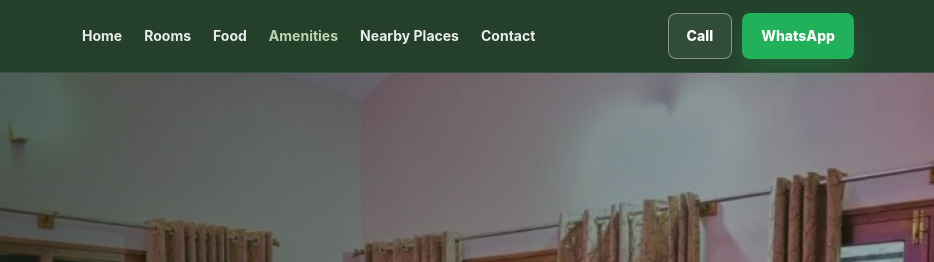
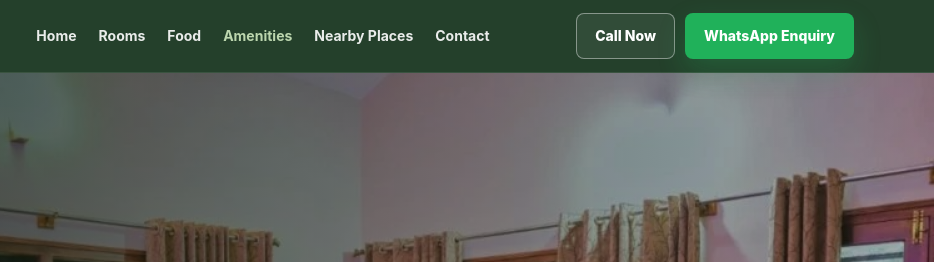
Before and after one commit to mamusthafa/sarithagali, a plain HTML site: page amenities.html in a window 1280 px wide. Shown: the top 262 px of the page, 346-1280 px from the left. Drawn offline with Linux system fonts and the light colour scheme; files whose address does not match are found by name.

Commit message:
Change 'Call' to 'Call Now' and 'WhatsApp' to 'WhatsApp Enquiry'
Updated call-to-action buttons in the header with new text.

```diff
--- a/amenities.html
+++ b/amenities.html
@@ -10,7 +10,7 @@
 
 </head>
 <body>
-  <header class="topbar"><div class="container nav"><a class="brand" href="index.html"><img src="imgi_1_galimale-homestay-white-e1640950955658-104x104.png" alt="Galimale Homestay logo"><span>Galimale Homestay</span></a><button class="nav-toggle" type="button" aria-label="Open navigation menu" aria-expanded="false"><span class="sr-only">Menu</span></button><nav class="navlinks"><a href="index.html">Home</a><a href="rooms.html">Rooms</a><a href="food.html">Food</a><a class="active" href="amenities.html">Amenities</a><a href="places.html">Nearby Places</a><a href="contact.html">Contact</a></nav><div class="nav-actions"><a class="btn btn-outline desktop-only" href="tel:+918861176955">Call</a><a class="btn btn-primary" data-default-whatsapp href="#">WhatsApp</a></div></div></header>
+  <header class="topbar"><div class="container nav"><a class="brand" href="index.html"><img src="imgi_1_galimale-homestay-white-e1640950955658-104x104.png" alt="Galimale Homestay logo"><span>Galimale Homestay</span></a><button class="nav-toggle" type="button" aria-label="Open navigation menu" aria-expanded="false"><span class="sr-only">Menu</span></button><nav class="navlinks"><a href="index.html">Home</a><a href="rooms.html">Rooms</a><a href="food.html">Food</a><a class="active" href="amenities.html">Amenities</a><a href="places.html">Nearby Places</a><a href="contact.html">Contact</a></nav><div class="nav-actions"><a class="btn btn-outline desktop-only" href="tel:+918861176955">Call Now</a><a class="btn btn-primary" data-default-whatsapp href="#">WhatsApp Enquiry</a></div></div></header>
   <main>
     <section class="page-hero" style="--page-image: url('imgi_4_WhatsApp-Image-2021-12-09-at-11.00.30-AM-1024x682.jpg')"><div class="container"><p class="eyebrow">Amenities and facilities</p><h1>Everything you need for a smooth homestay.</h1><p>From parking and hot water to campfire and common spaces, Galimale keeps the basics covered while staying close to nature.</p><div class="hero-ctas" style="margin-top:22px"><a class="btn btn-primary" data-default-whatsapp href="#">Ask About Facilities</a><a class="btn btn-call" href="tel:+918861176955">Call Now</a></div></div></section>
     <section class="band"><div class="container"><div class="section-head"><div><p class="eyebrow">Included facilities</p><h2>Useful comforts during your stay.</h2></div></div><div class="amenity-grid"><div class="amenity"><b>Welcome Drinks</b><span>Refreshment on arrival.</span></div><div class="amenity"><b>Campfire / Bonfire</b><span>Evening gathering setup.</span></div><div class="amenity"><b>TV in Common Area</b><span>Shared indoor entertainment.</span></div><div class="amenity"><b>Children Below 5</b><span>Free accommodation as per policy.</span></div><div class="amenity"><b>Airtel Network</b><span>Mobile network availability.</span></div><div class="amenity"><b>Games</b><span>Indoor and outdoor games.</span></div><div class="amenity"><b>Hot and Cold Water</b><span>24-hour water availability.</span></div><div class="amenity"><b>Parking</b><span>Vehicle parking at the property.</span></div></div></div></section>
```
